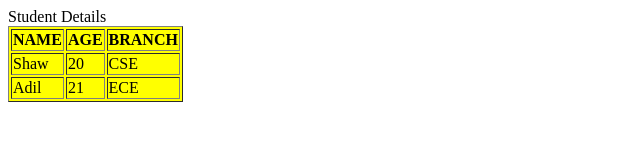
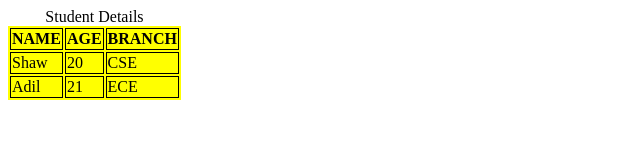
Before and after one commit to acciojob/table-practise-Premkrishna-harale, a website: page main.html in a window 1280 px wide. Shown: the whole page, without its empty margins (0-640 px from the left). Drawn offline with Linux system fonts and the light colour scheme.

Commit message:
created a submission

```diff
--- a/main.html
+++ b/main.html
@@ -3,10 +3,20 @@
 <html>
 
 <head>
+	 <style>
+    table {
+      background-color: yellow;
+    }
 
+    th, tr,td {
+      border: 1px solid black;
+
+    }
+	</style>
 	 </head>
 <body>
-	<table border="1px"style ="background-color:yellow"<caption>Student Details</caption>
+	<table>
+		<caption>Student Details</caption>
 		<thead>
 			<tr>
 				<th>NAME</th>
```
